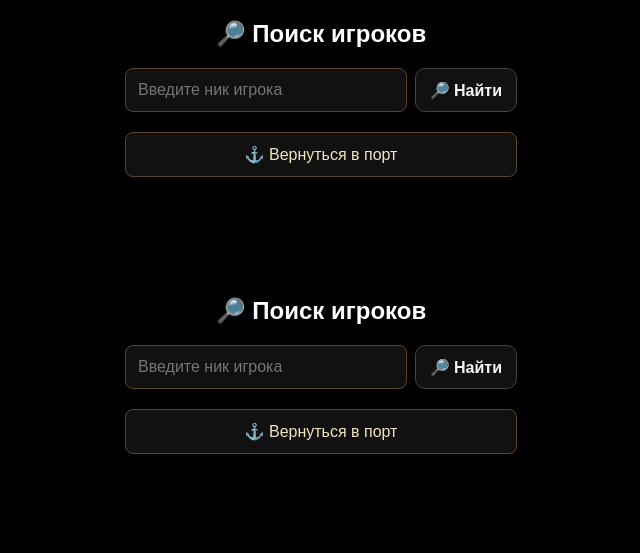
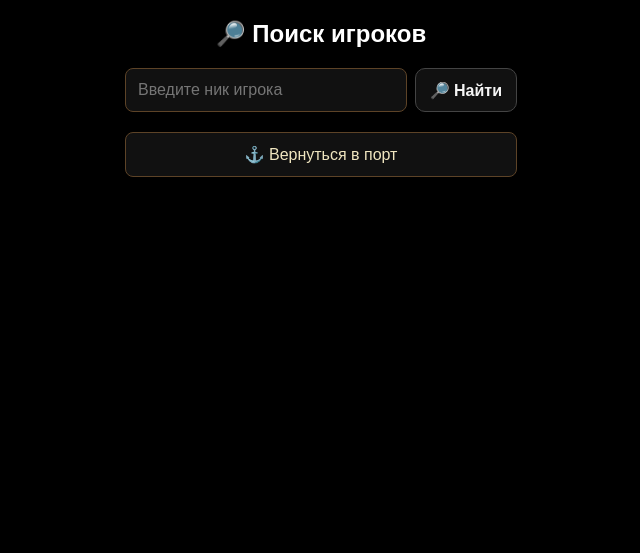
Before and after one commit to wergut800-star/piratesgame, a Flask app: page /players in a window 1280 px wide. Shown: the top 553 px of the page, without its empty margins (319-959 px from the left). Run offline with Flask 3, Linux system fonts and the light colour scheme; data that the repository does not hold is empty.

Commit message:
Update players.html

```diff
--- a/templates/players.html
+++ b/templates/players.html
@@ -1,78 +1,3 @@
-<!DOCTYPE html>
-<html lang="ru">
-<head>
-    <meta charset="UTF-8">
-    <meta name="viewport" content="width=device-width, initial-scale=1.0">
-
-    <title>Поиск игроков</title>
-
-    <link rel="stylesheet"
-          href="{{ url_for('static', filename='css/style.css') }}">
-</head>
-
-<body>
-
-<div class="players-page">
-
-    <h2>🔎 Поиск игроков</h2>
-
-    <form method="get" action="/players" class="player-search">
-        <input
-            type="text"
-            name="q"
-            value="{{ query }}"
-            placeholder="Введите ник игрока"
-            autocomplete="off"
-        >
-
-        <button type="submit">
-            🔎 Найти
-        </button>
-    </form>
-
-    {% if query and not players %}
-        <div class="no-players">
-            😕 Игроков не найдено
-        </div>
-    {% endif %}
-
-    <div class="player-list">
-
-        {% for player in players %}
-
-        <a href="{{ url_for('player_profile', nickname=player['nickname']) }}"
-           class="player-card">
-
-            <div class="player-avatar">
-                👤
-            </div>
-
-            <div class="player-info">
-                <div class="player-name">
-                    {{ player['nickname'] }}
-                </div>
-
-                <div class="player-level">
-                    ⭐ Уровень {{ player['level'] }}
-                </div>
-            </div>
-
-            <div class="player-arrow">
-                ›
-            </div>
-
-        </a>
-
-        {% endfor %}
-
-    </div>
-
-    <a href="/port" class="back-button">
-        ⚓ Вернуться в порт
-    </a>
-
-</div>
-
 <!DOCTYPE html>
 <html lang="ru">
 <head>
```
